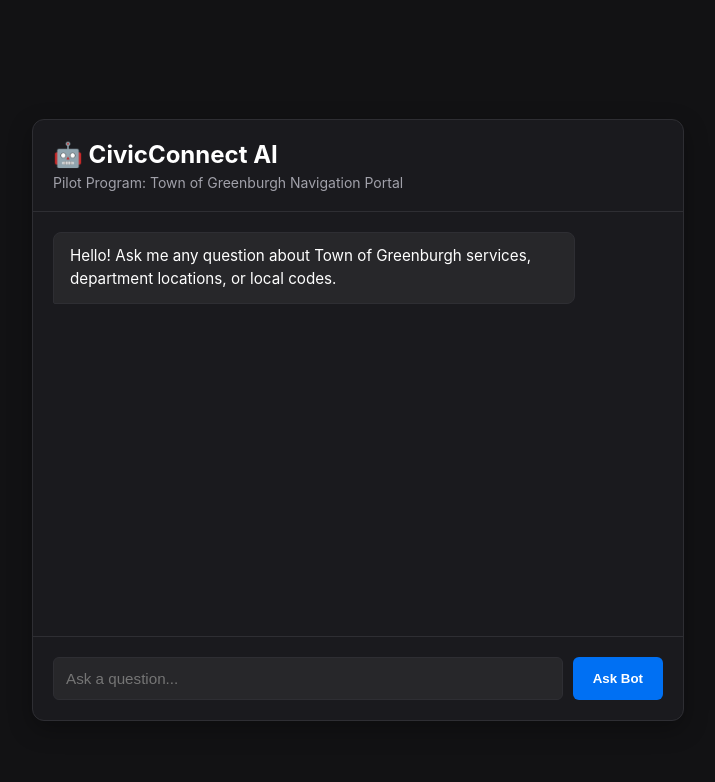
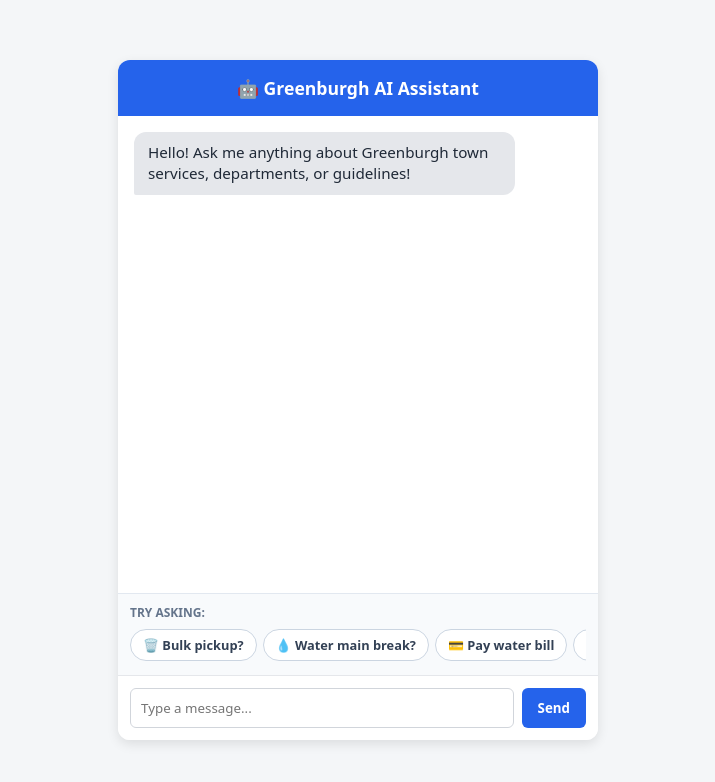
Before and after one commit to joshuathoma12345967/CivicConnect-Ai, a plain HTML site: page index.html in a window 1280 px wide. Shown: the whole page, without its empty margins (282-997 px from the left). Drawn offline with nearby package versions, Linux system fonts and the light colour scheme.

Commit message:
Revise index.html for Greenburgh AI Assistant
Updated the chatbot interface and styles for Greenburgh Town services.

```diff
--- a/index.html
+++ b/index.html
@@ -1,228 +1,179 @@
 <!DOCTYPE html>
 <html lang="en">
 <head>
-    <meta charset="UTF-8">
-    <meta name="viewport" content="width=device-width, initial-scale=1.0">
-    <title>CivicConnect AI - Assistant Sandbox</title>
-    <style>
-        :root {
-            --bg-color: #121214;
-            --container-bg: #1a1a1e;
-            --primary-blue: #0070f3;
-            --text-main: #ffffff;
-            --text-muted: #a1a1aa;
-            --border-color: #2e2e33;
-            --error-red: #ef4444;
-        }
+  <meta charset="UTF-8" />
+  <meta name="viewport" content="width=device-width, initial-scale=1.0"/>
+  <title>Greenburgh Town Chatbot</title>
 
-        body {
-            font-family: -apple-system, BlinkMacSystemFont, "Segoe UI", Roboto, sans-serif;
-            background-color: var(--bg-color);
-            color: var(--text-main);
-            margin: 0;
-            padding: 20px;
-            display: flex;
-            justify-content: center;
-            align-items: center;
-            min-height: 100vh;
-        }
+  <!-- Marked.js CDN for Markdown parsing -->
+  <script src="https://cdn.jsdelivr.net/npm/marked/marked.min.js"></script>
 
-        .chat-container {
-            width: 100%;
-            max-width: 650px;
-            background-color: var(--container-bg);
-            border: 1px solid var(--border-color);
-            border-radius: 12px;
-            display: flex;
-            flex-direction: column;
-            height: 600px;
-            box-shadow: 0 8px 24px rgba(0,0,0,0.3);
-        }
+  <style>
+    * { box-sizing: border-box; margin: 0; padding: 0; font-family: system-ui, -apple-system, sans-serif; }
+    body { background-color: #f4f6f8; display: flex; justify-content: center; align-items: center; height: 100vh; }
 
-        .chat-header {
-            padding: 20px;
-            border-bottom: 1px solid var(--border-color);
-        }
+    .chat-container { width: 100%; max-width: 480px; height: 85vh; background: #ffffff; border-radius: 12px; box-shadow: 0 4px 12px rgba(0,0,0,0.1); display: flex; flex-direction: column; overflow: hidden; }
+    .chat-header { background: #2563eb; color: white; padding: 16px; text-align: center; font-weight: bold; font-size: 1.1rem; }
 
-        .chat-header h2 {
-            margin: 0;
-            font-size: 1.5rem;
-            display: flex;
-            align-items: center;
-            gap: 10px;
-        }
+    .chat-box { flex: 1; padding: 16px; overflow-y: auto; display: flex; flex-direction: column; gap: 12px; }
+    .message { max-width: 85%; padding: 10px 14px; border-radius: 12px; font-size: 0.95rem; line-height: 1.4; word-wrap: break-word; }
+    .bot-message { background: #e5e7eb; color: #1f2937; align-self: flex-start; border-bottom-left-radius: 2px; }
+    .user-message { background: #2563eb; color: white; align-self: flex-end; border-bottom-right-radius: 2px; }
 
-        .chat-header p {
-            margin: 5px 0 0 0;
-            color: var(--text-muted);
-            font-size: 0.875rem;
-        }
+    /* Styles for Markdown elements inside bot messages */
+    .bot-message p { margin-bottom: 8px; }
+    .bot-message p:last-child { margin-bottom: 0; }
+    .bot-message h3 { font-size: 1rem; margin-top: 10px; margin-bottom: 6px; color: #1e3a8a; }
+    .bot-message ul { margin-left: 20px; margin-bottom: 8px; }
+    .bot-message a { color: #2563eb; font-weight: 600; text-decoration: underline; word-break: break-all; }
+    .bot-message a:hover { color: #1d4ed8; }
 
-        .chat-messages {
-            flex: 1;
-            padding: 20px;
-            overflow-y: auto;
-            display: flex;
-            flex-direction: column;
-            gap: 15px;
-        }
+    /* Suggested Questions Area */
+    .suggestions-container {
+      padding: 10px 12px;
+      background: #f8fafc;
+      border-top: 1px solid #e2e8f0;
+    }
+    .suggestions-title {
+      font-size: 0.75rem;
+      font-weight: 700;
+      text-transform: uppercase;
+      color: #64748b;
+      margin-bottom: 8px;
+    }
+    .suggestions-grid {
+      display: flex;
+      gap: 6px;
+      overflow-x: auto;
+      padding-bottom: 4px;
+      scrollbar-width: thin;
+    }
+    .suggestion-chip {
+      background: #ffffff;
+      border: 1px solid #cbd5e1;
+      border-radius: 16px;
+      padding: 6px 12px;
+      font-size: 0.8rem;
+      color: #334155;
+      white-space: nowrap;
+      cursor: pointer;
+      transition: all 0.2s ease;
+    }
+    .suggestion-chip:hover {
+      background: #2563eb;
+      color: #ffffff;
+      border-color: #2563eb;
+    }
 
-        .message {
-            max-width: 80%;
-            padding: 12px 16px;
-            border-radius: 8px;
-            line-height: 1.5;
-            font-size: 0.95rem;
-            word-wrap: break-word;
-        }
-
-        .message.user {
-            background-color: var(--primary-blue);
-            align-self: flex-end;
-            border-bottom-right-radius: 2px;
-        }
-
-        .message.bot {
-            background-color: #27272a;
-            align-self: flex-start;
-            border-bottom-left-radius: 2px;
-            border: 1px solid var(--border-color);
-        }
-
-        .message.error {
-            background-color: rgba(239, 68, 68, 0.15);
-            border: 1px solid var(--error-red);
-            color: #fca5a5;
-            align-self: flex-start;
-        }
-
-        .chat-input-area {
-            padding: 20px;
-            border-top: 1px solid var(--border-color);
-            display: flex;
-            gap: 10px;
-        }
-
-        input[type="text"] {
-            flex: 1;
-            background-color: #27272a;
-            border: 1px solid var(--border-color);
-            border-radius: 6px;
-            padding: 12px;
-            color: var(--text-main);
-            font-size: 0.95rem;
-            outline: none;
-        }
-
-        input[type="text"]:focus {
-            border-color: var(--primary-blue);
-        }
-
-        button {
-            background-color: var(--primary-blue);
-            color: white;
-            border: none;
-            border-radius: 6px;
-            padding: 0 20px;
-            font-weight: 600;
-            cursor: pointer;
-            transition: background 0.2s;
-        }
-
-        button:hover {
-            background-color: #0051b3;
-        }
-
-        .loading {
-            color: var(--text-muted);
-            font-style: italic;
-            font-size: 0.875rem;
-        }
-    </style>
+    .input-area { display: flex; padding: 12px; border-top: 1px solid #e5e7eb; gap: 8px; background: #fff; }
+    input { flex: 1; padding: 10px; border: 1px solid #d1d5db; border-radius: 6px; outline: none; }
+    input:focus { border-color: #2563eb; }
+    button { padding: 10px 16px; background: #2563eb; color: white; border: none; border-radius: 6px; cursor: pointer; font-weight: bold; }
+    button:hover { background: #1d4ed8; }
+  </style>
 </head>
 <body>
 
 <div class="chat-container">
-    <div class="chat-header">
-        <h2>🤖 CivicConnect AI</h2>
-        <p>Pilot Program: Town of Greenburgh Navigation Portal</p>
+  <div class="chat-header">🤖 Greenburgh AI Assistant</div>
+
+  <div class="chat-box" id="chatBox">
+    <div class="message bot-message">Hello! Ask me anything about Greenburgh town services, departments, or guidelines!</div>
+  </div>
+
+  <!-- Suggested Sample Questions Container -->
+  <div class="suggestions-container">
+    <div class="suggestions-title">Try asking:</div>
+    <div class="suggestions-grid">
+      <button class="suggestion-chip" onclick="askSample('How do I schedule a bulk pickup?')">🗑️ Bulk pickup?</button>
+      <button class="suggestion-chip" onclick="askSample('Who do I call for a water main break?')">💧 Water main break?</button>
+      <button class="suggestion-chip" onclick="askSample('How do I pay my water bill online?')">💳 Pay water bill</button>
+      <button class="suggestion-chip" onclick="askSample('Where is Town Hall located?')">🏛️ Town Hall location</button>
+      <button class="suggestion-chip" onclick="askSample('Where is the Theodore D. Young Community Center located?')">🏞️ TDY Community Center</button>
+      <button class="suggestion-chip" onclick="askSample('How do I get a Unicard?')">🪪 Get a Unicard</button>
     </div>
+  </div>
 
-    <div class="chat-messages" id="chat-messages">
-        <div class="message bot">Hello! Ask me any question about Town of Greenburgh services, department locations, or local codes.</div>
-    </div>
-
-    <form class="chat-input-area" id="chat-form">
-        <input type="text" id="user-input" placeholder="Ask a question..." autocomplete="off" required>
-        <button type="submit">Ask Bot</button>
-    </form>
+  <div class="input-area">
+    <input type="text" id="userInput" placeholder="Type a message..." onkeydown="if(event.key==='Enter') sendMessage()" />
+    <button onclick="sendMessage()">Send</button>
+  </div>
 </div>
 
 <script>
-    const chatMessages = document.getElementById('chat-messages');
-    const chatForm = document.getElementById('chat-form');
-    const userInput = document.getElementById('user-input');
+  // YOUR PUBLIC NGROK URL
+  const API_URL = 'https://wrist-unluckily-audibly.ngrok-free.dev/api/chat';
 
-    // 🚀 YOUR LIVE NGROK ENDPOINT:
-    const BACKEND_URL = "https://wrist-unluckily-audibly.ngrok-free.dev/api/chat";
+  // Configure Marked to open links in a NEW TAB automatically
+  const renderer = new marked.Renderer();
+  renderer.link = function(href, title, text) {
+    const linkUrl = typeof href === 'object' ? href.href : href;
+    const linkText = typeof href === 'object' ? href.text : text;
+    return `<a href="${linkUrl}" target="_blank" rel="noopener noreferrer">${linkText}</a>`;
+  };
+  marked.setOptions({ renderer: renderer });
 
-    chatForm.addEventListener('submit', async (e) => {
-        e.preventDefault();
-        const query = userInput.value.trim();
-        if (!query) return;
+  // Helper function to fill input and trigger send on sample chip click
+  function askSample(questionText) {
+    const inputField = document.getElementById('userInput');
+    inputField.value = questionText;
+    sendMessage();
+  }
 
-        // 1. Display user query
-        appendMessage(query, 'user');
-        userInput.value = '';
+  async function sendMessage() {
+    const inputField = document.getElementById('userInput');
+    const chatBox = document.getElementById('chatBox');
+    const userText = inputField.value.trim();
 
-        // 2. Add loading indicator
-        const loadingDiv = document.createElement('div');
-        loadingDiv.className = 'loading';
-        loadingDiv.innerText = 'Searching Greenburgh database...';
-        chatMessages.appendChild(loadingDiv);
-        chatMessages.scrollTop = chatMessages.scrollHeight;
+    if (!userText) return;
 
-        try {
-            // 3. Send request to Flask backend with bypass headers
-            const response = await fetch(BACKEND_URL, {
-                method: 'POST',
-                headers: {
-                    'Content-Type': 'application/json',
-                    'ngrok-skip-browser-warning': 'true',
-                    'Bypass-Tunnel-Reminder': 'true'
-                },
-                body: JSON.stringify({ question: query })
-            });
+    // Display User Message
+    appendMessage(userText, 'user-message', false);
+    inputField.value = '';
 
-            chatMessages.removeChild(loadingDiv);
+    // Display Temporary "Thinking..." Message
+    const loadingMessage = appendMessage('Thinking...', 'bot-message', false);
 
-            if (!response.ok) {
-                throw new Error(`Server status ${response.status}`);
-            }
+    try {
+      const response = await fetch(API_URL, {
+        method: 'POST',
+        headers: {
+          'Content-Type': 'application/json',
+          'ngrok-skip-browser-warning': 'true'
+        },
+        body: JSON.stringify({ question: userText })
+      });
 
-            const data = await response.json();
-            appendMessage(data.answer, 'bot');
+      const data = await response.json();
+      const rawAnswer = data.answer || "No response received";
 
-        } catch (error) {
-            if (chatMessages.contains(loadingDiv)) {
-                chatMessages.removeChild(loadingDiv);
-            }
-            appendMessage(`Error: Could not connect to the backend. Ensure your Colab server cell is running and BACKEND_URL is up to date.`, 'error');
-        }
-    });
+      // Render raw Markdown into formatted HTML
+      loadingMessage.innerHTML = marked.parse(rawAnswer);
 
-    function appendMessage(text, type) {
-        const messageDiv = document.createElement('div');
-        messageDiv.className = `message ${type}`;
+    } catch (error) {
+      console.error('Fetch error:', error);
+      loadingMessage.innerText = "Error: Couldn't connect to server. Check console for details.";
+    }
 
-        // Basic formatting for line breaks and web URLs
-        let formattedText = text.replace(/\n/g, '<br>');
-        formattedText = formattedText.replace(/(https?:\/\/[^\s]+)/g, '<a href="$1" target="_blank" style="color: #60a5fa;">$1</a>');
+    // Auto-scroll to bottom
+    chatBox.scrollTop = chatBox.scrollHeight;
+  }
 
-        messageDiv.innerHTML = formattedText;
-        chatMessages.appendChild(messageDiv);
-        chatMessages.scrollTop = chatMessages.scrollHeight;
+  function appendMessage(content, className, isMarkdown = false) {
+    const chatBox = document.getElementById('chatBox');
+    const msgDiv = document.createElement('div');
+    msgDiv.classList.add('message', className);
+
+    if (isMarkdown) {
+      msgDiv.innerHTML = marked.parse(content);
+    } else {
+      msgDiv.innerText = content;
     }
+
+    chatBox.appendChild(msgDiv);
+    chatBox.scrollTop = chatBox.scrollHeight;
+    return msgDiv;
+  }
 </script>
 
 </body>
```
